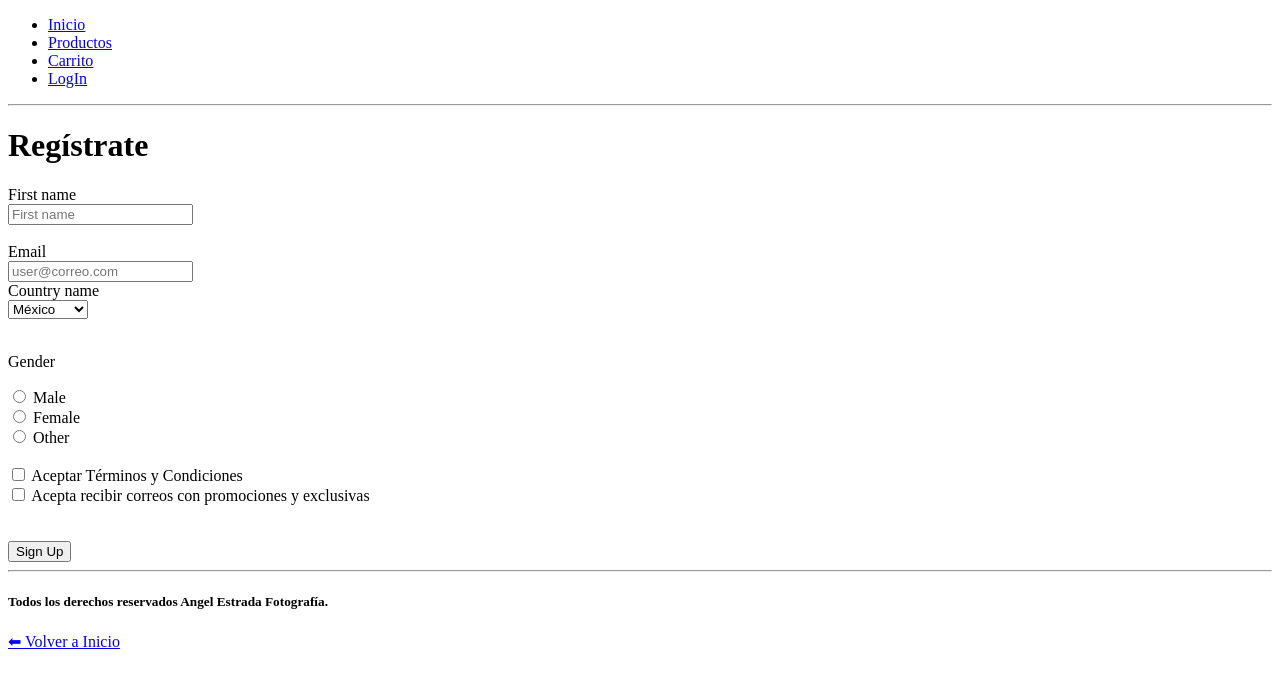
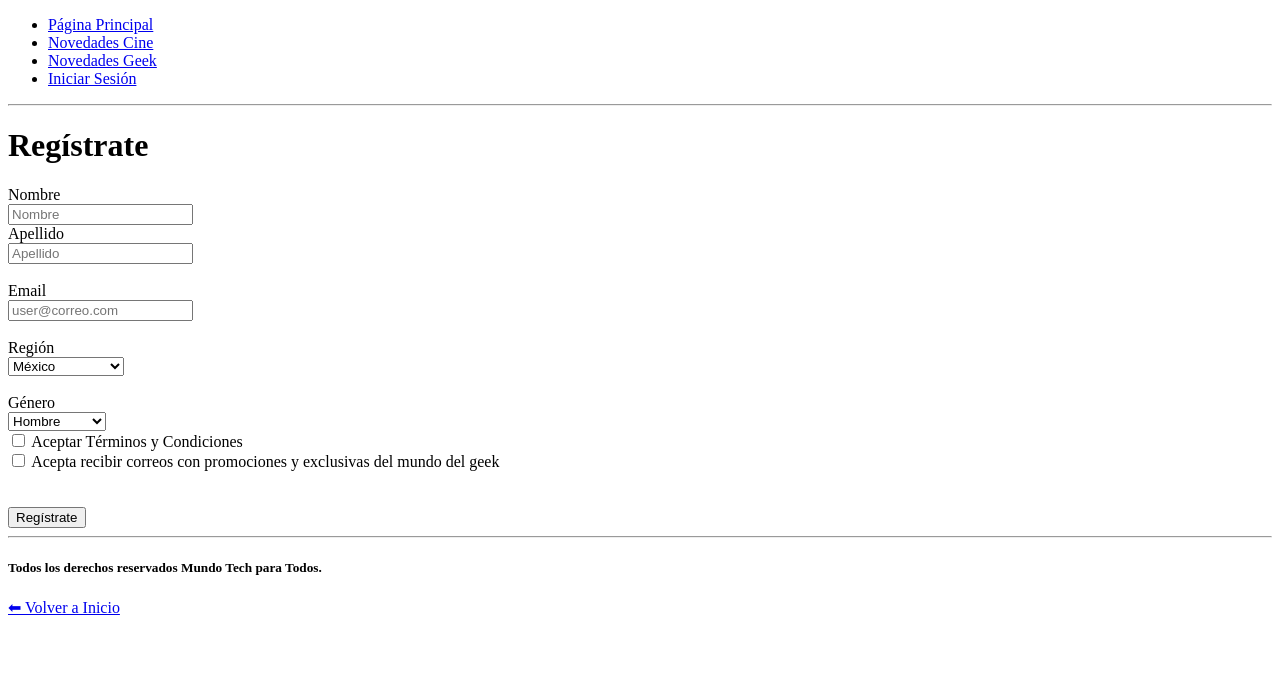
Before and after one commit to angelestrada28/Cinemania-express, a plain HTML site: page pages/registro.html in a window 1280 px wide. Drawn offline with Linux system fonts and the light colour scheme.

Commit message:
Carga de Proyecto

```diff
--- a/pages/registro.html
+++ b/pages/registro.html
@@ -10,16 +10,16 @@
     <nav>
         <ul>
             <li>
-                <a href="../index.html">Inicio</a>
+                <a href="../index.html">Página Principal</a>
             </li>
             <li>
-                <a href="#">Productos</a>
+                <a href="./novedadescine.html">Novedades Cine</a>
             </li>
             <li>
-                <a href="#">Carrito</a>
+                <a href="./mundogeek.html">Novedades Geek</a>
             </li>
             <li>
-                <a href="#">LogIn</a>
+                <a href="./registro.html">Iniciar Sesión</a>
             </li>
         </ul>
     </nav>
@@ -32,9 +32,14 @@
 <h1>Regístrate</h1>
  <form>
     <div>
-        <label for="fname">First name</label>
+        <label for="fname">Nombre</label>
         <br>
-        <input type="text" name="fname" id="fname" placeholder="First name">
+        <input type="text" name="fname" id="fname" placeholder="Nombre">
+    </div>
+    <div>
+        <label for="lname">Apellido</label>
+        <br>
+        <input type="text" name="lname" id="lname" placeholder="Apellido">
     </div>
     <br> <!-- Salto de línea -->
     <div>
@@ -42,29 +47,34 @@
        <br>
        <input type="email" name="inputEmail" id="inputEmail" placeholder="user@correo.com">
     </div>
+    <br>
     <div>
-        <label for="cname">Country name</label>
+        <label for="cname">Región</label>
         <br>
         <select name="cname" id="cname">
             <option value="mx">México</option>
             <option value="col">Colombia</option>
             <option value="arg">Argentina</option>
             <option value="per">Perú</option>
-            <option value="chi">Chile</option>
+            <option value="esp">España</option>
+            <option value="uk">Reino Unido</option>
+            <option value="eua">Estados Unidos</option>
         </select>
     </div>
     <br>
     <div>
-        <p>Gender</p>
-        <input type="radio" name="gender" id="male" value="Males">
-        <label for="gender">Male</label>
-        <br>
-        <input type="radio" name="gender" id="female" value="Females">
-        <label for="gender">Female</label>
-        <br>
-        <input type="radio" name="gender" id="other" value="Other">
-        <label for="gender">Other</label>
-    </div>
+
+        <div>
+            <label for="gender">Género</label>
+            <br>
+            <select name="gender" id="gender">
+                <option value="H">Hombre</option>
+                <option value="M">Mujer</option>
+                <option value="NB">No binoario</option>
+                <option value="TG">Transgénero</option>
+                <option value="O">Otro</option>
+            </select>
+
     <br>
     <div>
         <input type="checkbox" name="LegalPolicy" id="legalpolicy" value="true">
@@ -72,17 +82,17 @@
     </div>
     <div>
         <input type="checkbox" name="recibircorreos" id="recibircorreos" value="true">
-        <label for="recibircorreos">Acepta recibir correos con promociones y exclusivas</label>
+        <label for="recibircorreos">Acepta recibir correos con promociones y exclusivas del mundo del geek</label>
     </div>
     <br><br>
     <div>
-        <button type="submit">Sign Up</button>
+        <button type="submit">Regístrate</button>
     </div>
 </form>
 <hr>
  <!-- Pie de página -->
 <footer>
-    <h5>Todos los derechos reservados Angel Estrada Fotografía.</h5>
+    <h5>Todos los derechos reservados Mundo Tech para Todos.</h5>
 </footer>
 <body>
     <a href="../index.html">⬅ Volver a Inicio</a>
```
Also changed, not shown: index.html (+26 -11 lines), pages/mundogeek.html (added, +19 -0 lines), pages/novedadescine.html (added, +27 -0 lines), images/Blade Runner Explosión.jpg (added), images/batman_car_night-wallpaper-1366x768.jpg (added), images/kylo_ren_star_wars_the_force_awaken-wallpaper-1366x768.jpg (added).
